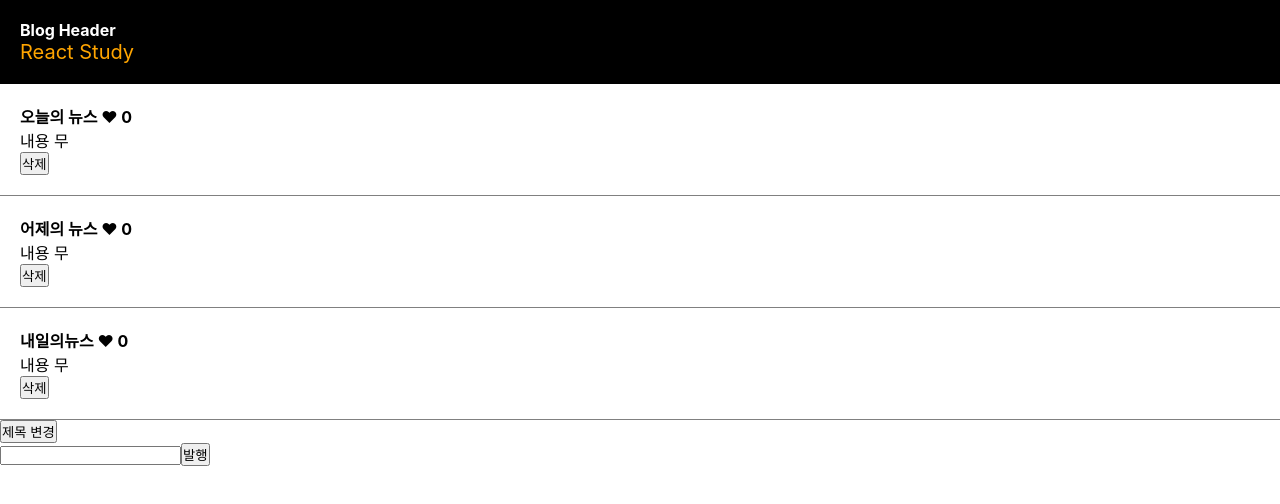
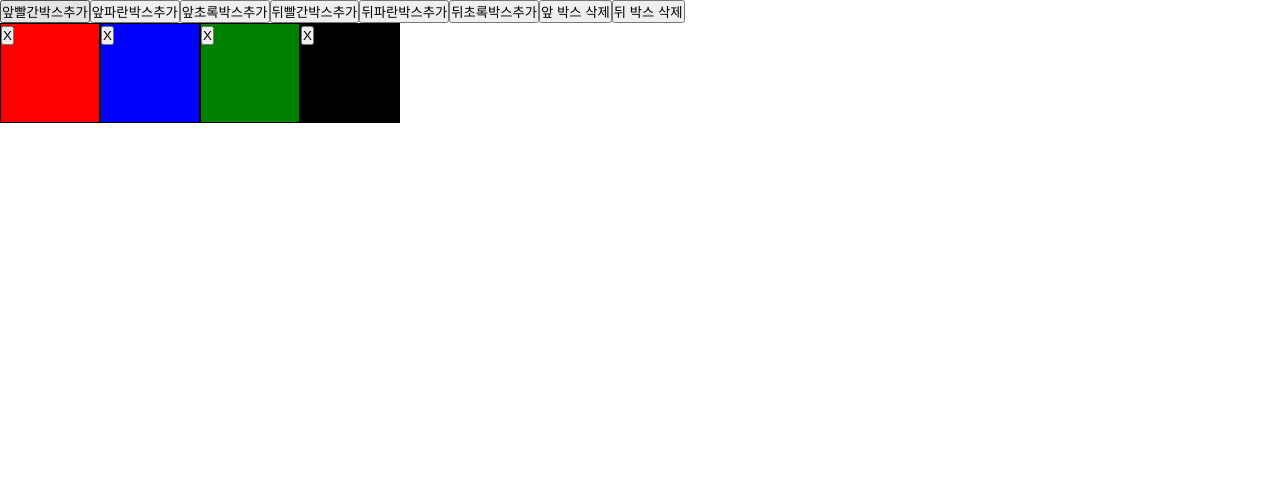
Before and after one commit to PCJ-93/react-study, a React (Create React App) app: page / in a window 1280 px wide. Shown: the top 504 px of the page. Built offline with nearby package versions, Linux system fonts and the light colour scheme.

Commit message:
동적인 삭제 퀴즈

```diff
--- a/src/App.js
+++ b/src/App.js
@@ -10,6 +10,7 @@
 import NewsBlog from './newsblog/NewsBlog';
 import Quiz003 from './practice/Quiz003';
 import Practice002 from './practice/Practice002';
+import Quiz004 from './practice/Quiz004';
 
 
 function App() {
@@ -22,7 +23,8 @@
   //return <Props02/>;
   //return <Quiz002/>;
   //return <Practice002/>;
-  return <NewsBlog/>;
+  //return <NewsBlog/>;
+  return <Quiz004/>;
 }
 
 export default App;
--- a/src/practice/ColorBox.js
+++ b/src/practice/ColorBox.js
@@ -1 +1,13 @@
 // Practice002.js 와 연결된 컴포넌트파일
+
+function ColorBox(props) {
+    return (
+        <div className='box' style={{ backgroundColor: props.bgColor }}>
+            <button onClick={()=>{  // Quiz004 전용 x박스
+                props.xBox(props.index);
+            }}>X</button>
+        </div>
+    );
+}
+
+export default ColorBox;
--- /dev/null
+++ b/src/practice/Quiz004.css
@@ -0,0 +1,22 @@
+.box {
+    width: 100px;
+    height: 100px;
+    border:1px solid black;
+    display: inline-block;
+}
+
+.bg-red {
+    background-color: red;
+}
+
+.bg-green {
+    background-color: green;
+}
+
+.bg-blue {
+    background-color: blue;
+}
+
+.bg-black {
+    background-color: black;
+}
--- /dev/null
+++ b/src/practice/Quiz004.js
@@ -0,0 +1,67 @@
+import ColorBox from './ColorBox.js';
+import './Quiz004.css';
+import { useState } from 'react';
+
+function Quiz004() {
+
+
+    let [boxes, setBoxes] = useState(['red', 'blue', 'green', 'black']);
+
+    const xBox = (index)=>{
+        let temp = [...boxes];
+        temp.splice(index, 1);
+        setBoxes(temp);
+    };
+
+    return (
+        <div>
+            <div>
+                <button onClick={() => {
+                    let temp = ['red', ...boxes];
+                    setBoxes(temp);
+                }}>앞빨간박스추가</button>
+                <button onClick={() => {
+                    let temp = ['blue', ...boxes];
+                    setBoxes(temp);
+                }}>앞파란박스추가</button>
+                <button onClick={() => {
+                    let temp = ['green', ...boxes];
+                    setBoxes(temp);
+                }}>앞초록박스추가</button>
+
+                <button onClick={() => {
+                    let temp = [...boxes, 'red'];
+                    setBoxes(temp);
+                }}>뒤빨간박스추가</button>
+                <button onClick={() => {
+                    let temp = [...boxes, 'blue'];
+                    setBoxes(temp);
+                }}>뒤파란박스추가</button>
+                <button onClick={() => {
+                    let temp = [...boxes, 'green'];
+                    setBoxes(temp);
+                }}>뒤초록박스추가</button>
+                <button onClick={() => {
+                    let temp = [...boxes];
+                    temp.shift();
+                    setBoxes(temp);
+                }}>앞 박스 삭제</button>
+                <button onClick={() => {
+                    let temp = [...boxes];
+                    temp.pop();
+                    setBoxes(temp);
+                }}>뒤 박스 삭제</button>
+            </div>
+
+            {
+                //['red', 'blue', 'green', 'black']
+                boxes.map((value,index)=>{
+                    return <ColorBox bgColor={value} index={index} xBox={xBox}/>
+                })
+            }
+
+        </div>
+    );
+}
+
+export default Quiz004;
```
